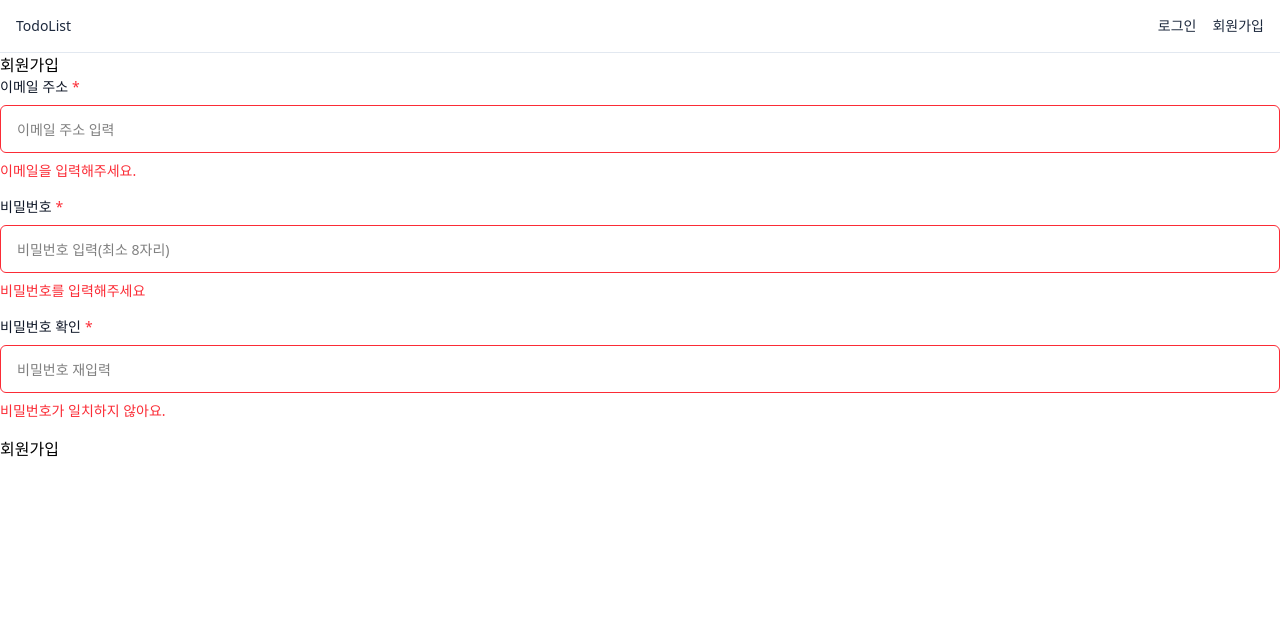
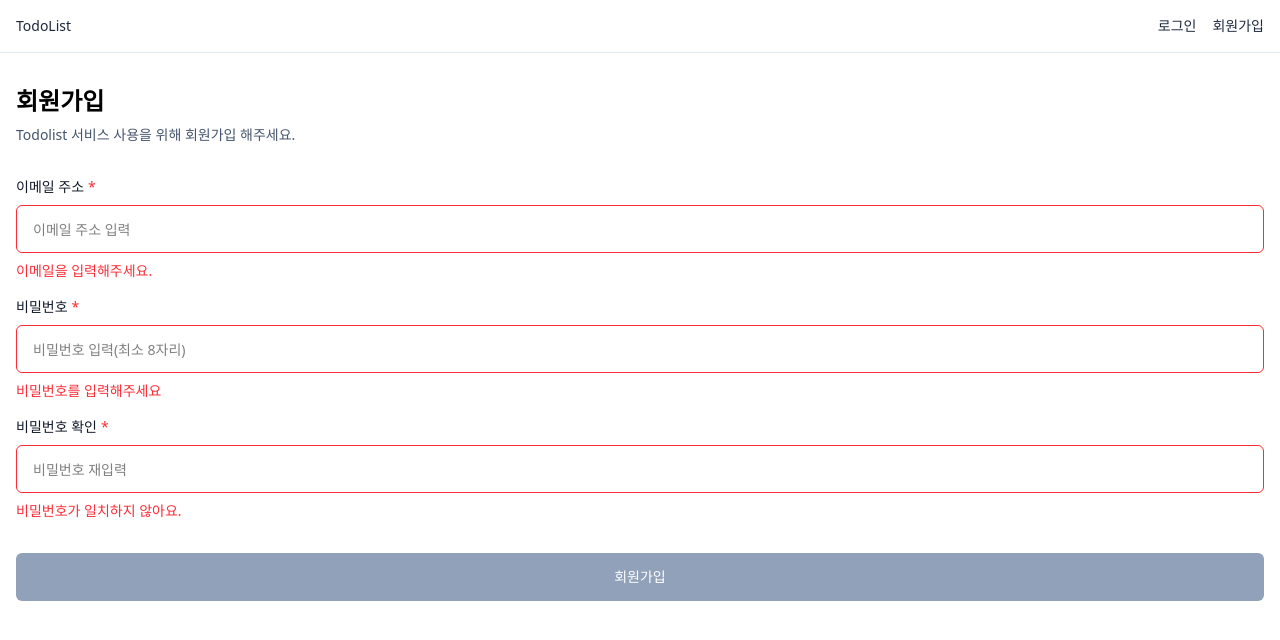
Before and after one commit to doitchuu/wanted-challenge-02, a React (Vite) app: page /signin in a window 1280 px wide. Shown: the top 640 px of the page. Built offline with nearby package versions, Linux system fonts and the light colour scheme.

Commit message:
fix: 로그인, 회원가입 페이지 스타일 수정 및 Button 컴포넌트로 수정

```diff
--- a/src/pages/LoginPage.tsx
+++ b/src/pages/LoginPage.tsx
@@ -4,6 +4,7 @@ import Input from "../shared/Input";
 import { login } from "../apis/auth";
 
 import { validateField } from "../utils/validation";
+import Button from "../shared/Button";
 
 function LoginPage() {
   const [form, setForm] = useState<{ email: string; password: string }>({
@@ -42,8 +43,11 @@ function LoginPage() {
   }
 
   return (
-    <form onSubmit={handleSubmit}>
-      <h1>로그인</h1>
+    <form onSubmit={handleSubmit} className="p-4">
+      <h1 className="mt-4 text-2xl font-bold">로그인</h1>
+      <p className="mt-2 mb-8 text-sm text-slate-600">
+        Todolist 서비스 사용을 위해 로그인 해주세요.
+      </p>
       <Input
         id="email"
         type="text"
@@ -62,12 +66,12 @@ function LoginPage() {
         placeholder="비밀번호 입력"
         errorMessage={errorMessage.password}
       />
-      <button
+      <Button
         type="submit"
         disabled={!!errorMessage.email || !!errorMessage.password}
       >
         로그인
-      </button>
+      </Button>
     </form>
   );
 }
--- a/src/pages/SignInPage.tsx
+++ b/src/pages/SignInPage.tsx
@@ -3,8 +3,9 @@ import { useNavigate } from "react-router-dom";
 import { validatePasswordConfirm, validateField } from "../utils/validation";
 
 import Input from "../shared/Input";
+import Button from "../shared/Button";
 
-const SignInPage = () => {
+function SignInPage() {
   const [form, setForm] = useState({
     email: "",
     password: "",
@@ -57,8 +58,11 @@ const SignInPage = () => {
   }
 
   return (
-    <form onSubmit={handleSubmit}>
-      <h1>회원가입</h1>
+    <form onSubmit={handleSubmit} className="p-4">
+      <h1 className="mt-4 text-2xl font-bold">회원가입</h1>
+      <p className="mt-2 mb-8 text-sm text-slate-600">
+        Todolist 서비스 사용을 위해 회원가입 해주세요.
+      </p>
       <Input
         id="email"
         type="text"
@@ -86,7 +90,7 @@ const SignInPage = () => {
         placeholder="비밀번호 재입력"
         errorMessage={passwordConfirmError}
       />
-      <button
+      <Button
         type="submit"
         disabled={
           !!errorMessage.email ||
@@ -95,9 +99,9 @@ const SignInPage = () => {
         }
       >
         회원가입
-      </button>
+      </Button>
     </form>
   );
-};
+}
 
 export default SignInPage;
```
